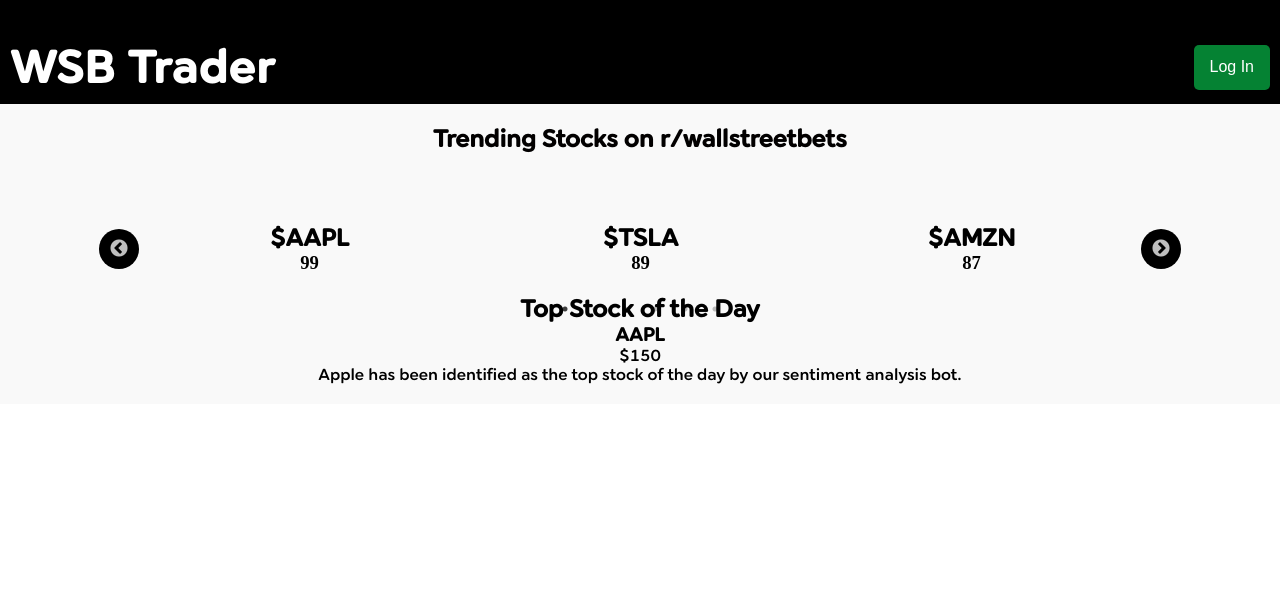
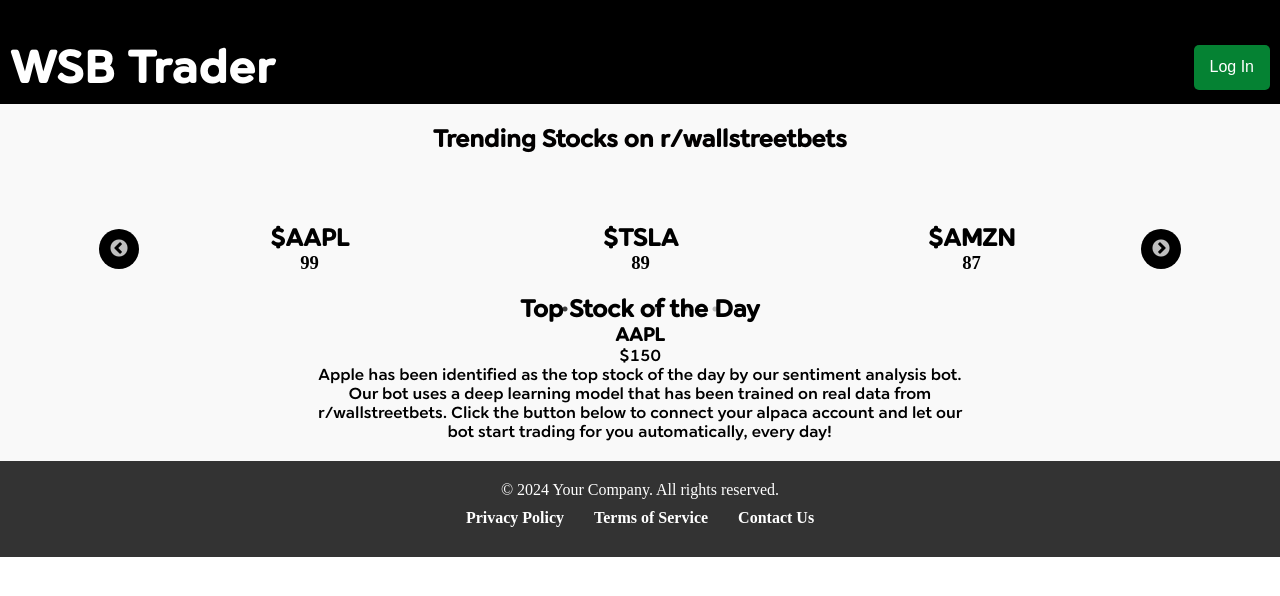
Before and after one commit to Jackson66124/wsb_bot, a React (Vite) app in the folder Frontend/: page / in a window 1280 px wide. Shown: the top 596 px of the page. Built offline with nearby package versions, Linux system fonts and the light colour scheme.

Commit message:
Commited Progress

```diff
--- a/Frontend/package.json
+++ b/Frontend/package.json
@@ -23,6 +23,6 @@
     "eslint-plugin-react-hooks": "^5.1.0-rc.0",
     "eslint-plugin-react-refresh": "^0.4.9",
     "globals": "^15.9.0",
-    "vite": "^5.4.1"
+    "vite": "^5.4.2"
   }
 }
--- a/Frontend/src/App.jsx
+++ b/Frontend/src/App.jsx
@@ -1,5 +1,6 @@
 import Header from './Header.jsx'
 import MainContent from './MainContent.jsx';
+import Footer from './Footer.jsx'
 
 function App() {
 
@@ -7,6 +8,7 @@
       <>
         <Header/>
         <MainContent/>
+        <Footer/>
       </>
     );
 }
--- a/Frontend/src/Footer.jsx
+++ b/Frontend/src/Footer.jsx
@@ -1,9 +1,18 @@
+
 function Footer() {
 
-    return(
-        <Footer>
-        </Footer>
-    );
+    return (
+    <footer className="footer">
+        <div className="footer-content">
+        <p>&copy; 2024 Your Company. All rights reserved.</p>
+                <ul className="footer-links">
+                    <li><a href="/privacy">Privacy Policy</a></li>
+                    <li><a href="/terms">Terms of Service</a></li>
+                    <li><a href="/contact">Contact Us</a></li>
+                </ul>
+        </div>
+    </footer>
+);
 }
 
 export default Footer
--- a/Frontend/src/MainContent.jsx
+++ b/Frontend/src/MainContent.jsx
@@ -5,7 +5,9 @@
 const topStock = {
   stock: "AAPL",
   price: "$150",
-  description: "Apple has been identified as the top stock of the day by our sentiment analysis bot."
+  description: 'Apple has been identified as the top stock of the day by our sentiment analysis bot. Our bot uses a deep learning model that ' +
+  'has been trained on real data from r/wallstreetbets. Click the button below to connect your alpaca account and let our bot start trading for ' +
+  'you automatically, every day!'
 };
 
 function MainContent() {
--- a/Frontend/src/index.css
+++ b/Frontend/src/index.css
@@ -97,6 +97,46 @@
 }
 
 .top-stock{
+  margin: 0 auto;
+  font-family: 'CercoDEMO-Medium';
+  max-width: 650px;
   text-align: center;
-  font-family: 'CercoDEMO-Medium';
 }
+
+.footer {
+  background-color: #333;
+  color: white;
+  text-align: center;
+  padding: 20px 0;
+  position: relative;
+  bottom: 0;
+  width: 100%;
+}
+
+.footer-content {
+  max-width: 1200px;
+  margin: 0 auto;
+  padding: 0 20px;
+}
+
+.footer-links {
+  list-style-type: none;
+  margin: 10px 0;
+  padding: 0;
+  display: flex;
+  justify-content: center;
+}
+
+.footer-links li {
+  margin: 0 15px;
+}
+
+.footer-links a {
+  color: white;
+  text-decoration: none;
+  font-weight: bold;
+}
+
+.footer-links a:hover {
+  text-decoration: underline;
+}
```
Also changed, not shown: 1 other file (tests, documents, lock files or other folders).
